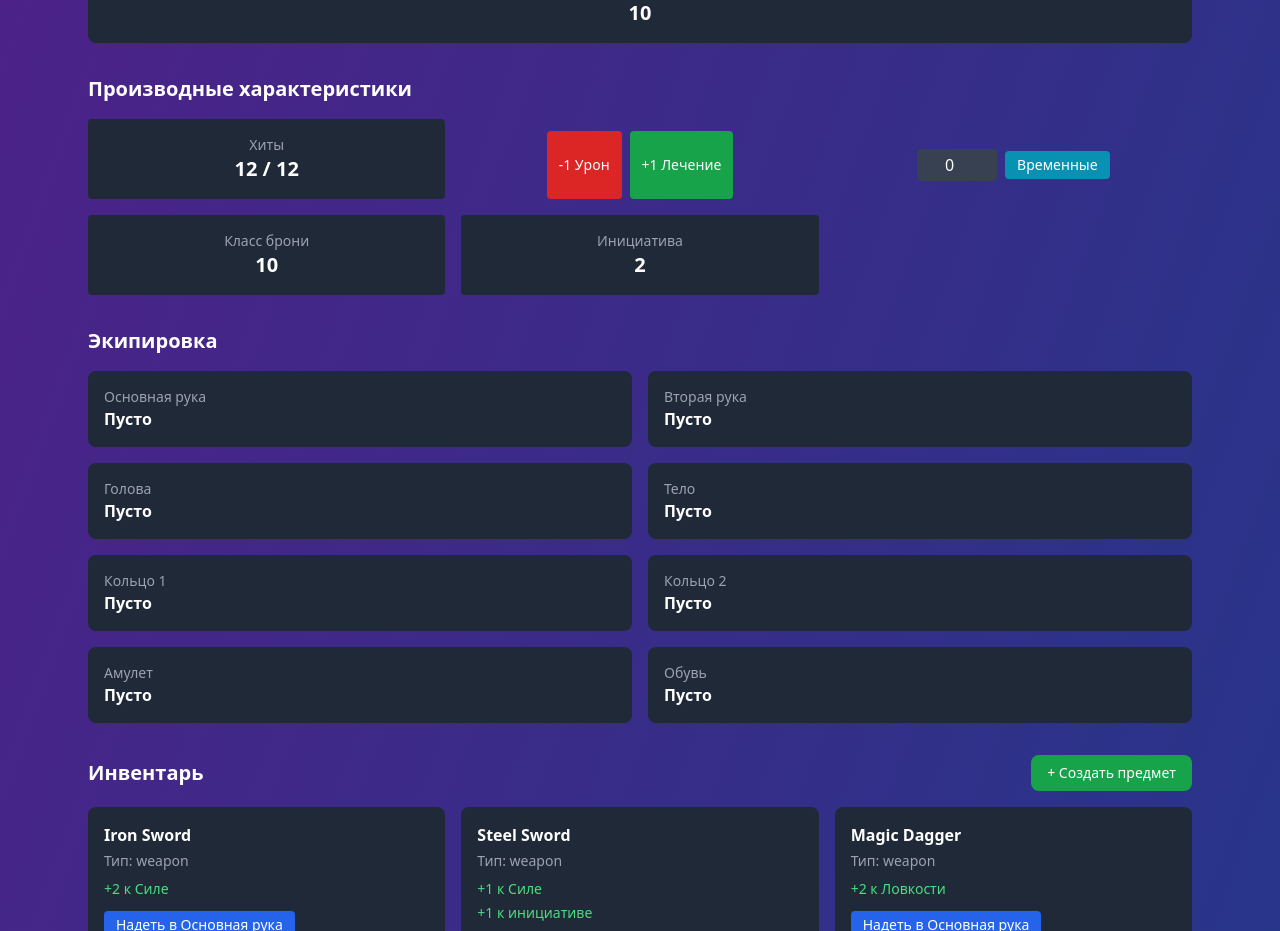
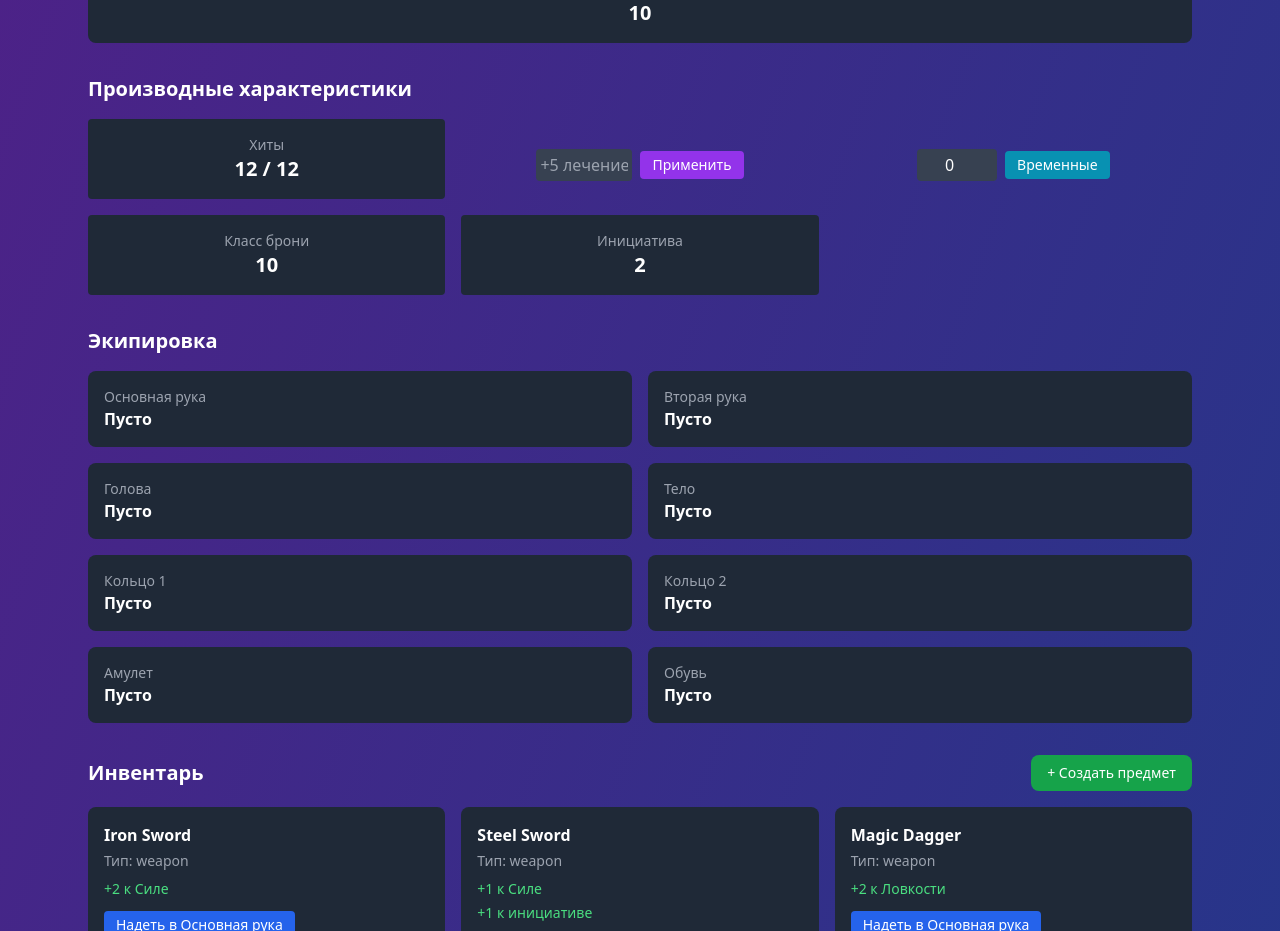
Before and after one commit to batatich/dnd-helper, a React (Vite) app: page /character/character-1 in a window 1280 px wide. Shown: the part 1446-2377 px from the top of the page. Built offline with nearby package versions, Linux system fonts and the light colour scheme.

Commit message:
Feat: add a simple bar to modify your current hp

```diff
--- a/src/pages/CharacterSheet.tsx
+++ b/src/pages/CharacterSheet.tsx
@@ -26,6 +26,29 @@ export function CharacterSheet() {
   const { items } = useItemsStore()
   const character = characters.find((c) => c.id === id)
   const [tempHpInput, setTempHpInput] = useState(0)
+  const [hpChangeInput, setHpChangeInput] = useState('')
+
+  const handleHpChange = () => {
+  const rawValue = hpChangeInput.trim()
+
+  if (!rawValue) return
+
+  if (rawValue.startsWith('+')) {
+    const healValue = Number(rawValue.slice(1))
+
+    if (!Number.isNaN(healValue) && healValue > 0) {
+      changeCurrentHp(character!.id, healValue)
+    }
+  } else {
+    const damageValue = Math.abs(Number(rawValue))
+
+    if (!Number.isNaN(damageValue) && damageValue > 0) {
+      applyDamage(character!.id, damageValue)
+    }
+  }
+
+  setHpChangeInput('')
+}
 
 
   if (!character) {
@@ -325,22 +348,23 @@ const temporaryHp = character.temporaryHp ?? 0
     </div>
   )}
 </div>
+<div className="mt-3 flex items-center gap-2 justify-center">
+  <input
+  type="text"
+  value={hpChangeInput}
+  onChange={(e) => setHpChangeInput(e.target.value)}
+  placeholder="+5 лечение / 5 урон"
+  className="w-24 bg-gray-700 text-white rounded p-1 text-center"
+/>
 
-<div className="mt-3 flex flex-wrap gap-2 justify-center">
-  <button
-    onClick={() => applyDamage(character.id, 1)}
-    className="bg-red-600 hover:bg-red-700 px-3 py-1 rounded text-sm transition"
-  >
-    -1 Урон
-  </button>
+<button
+  onClick={handleHpChange}
+  className="bg-purple-600 hover:bg-purple-700 px-3 py-1 rounded text-sm transition"
+>
+  Применить
+</button>
+</div>
 
-  <button
-    onClick={() => changeCurrentHp(character.id, 1)}
-    className="bg-green-600 hover:bg-green-700 px-3 py-1 rounded text-sm transition"
-  >
-    +1 Лечение
-  </button>
-</div>
 
 <div className="mt-3 flex items-center gap-2 justify-center">
   <input
```
